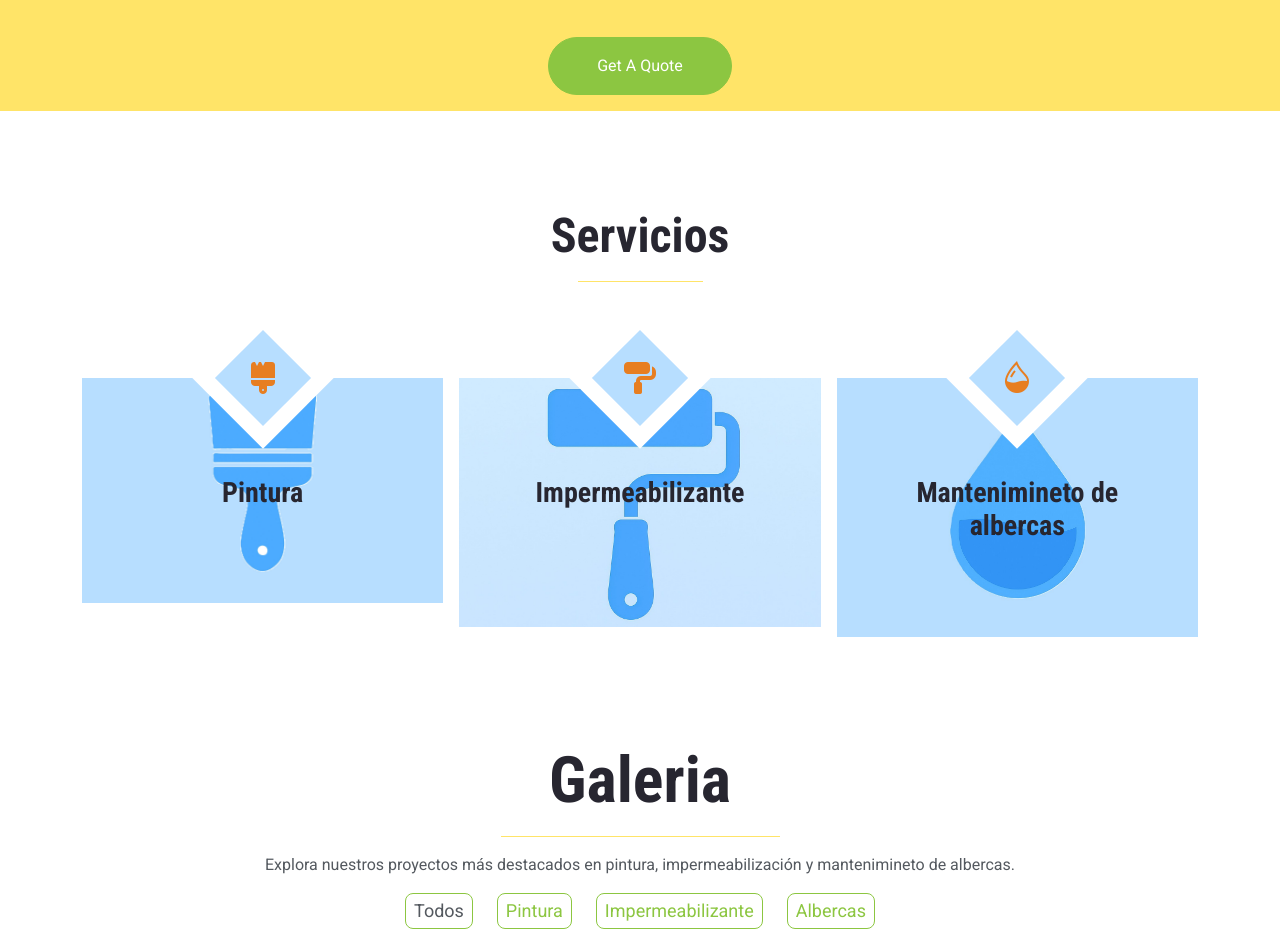
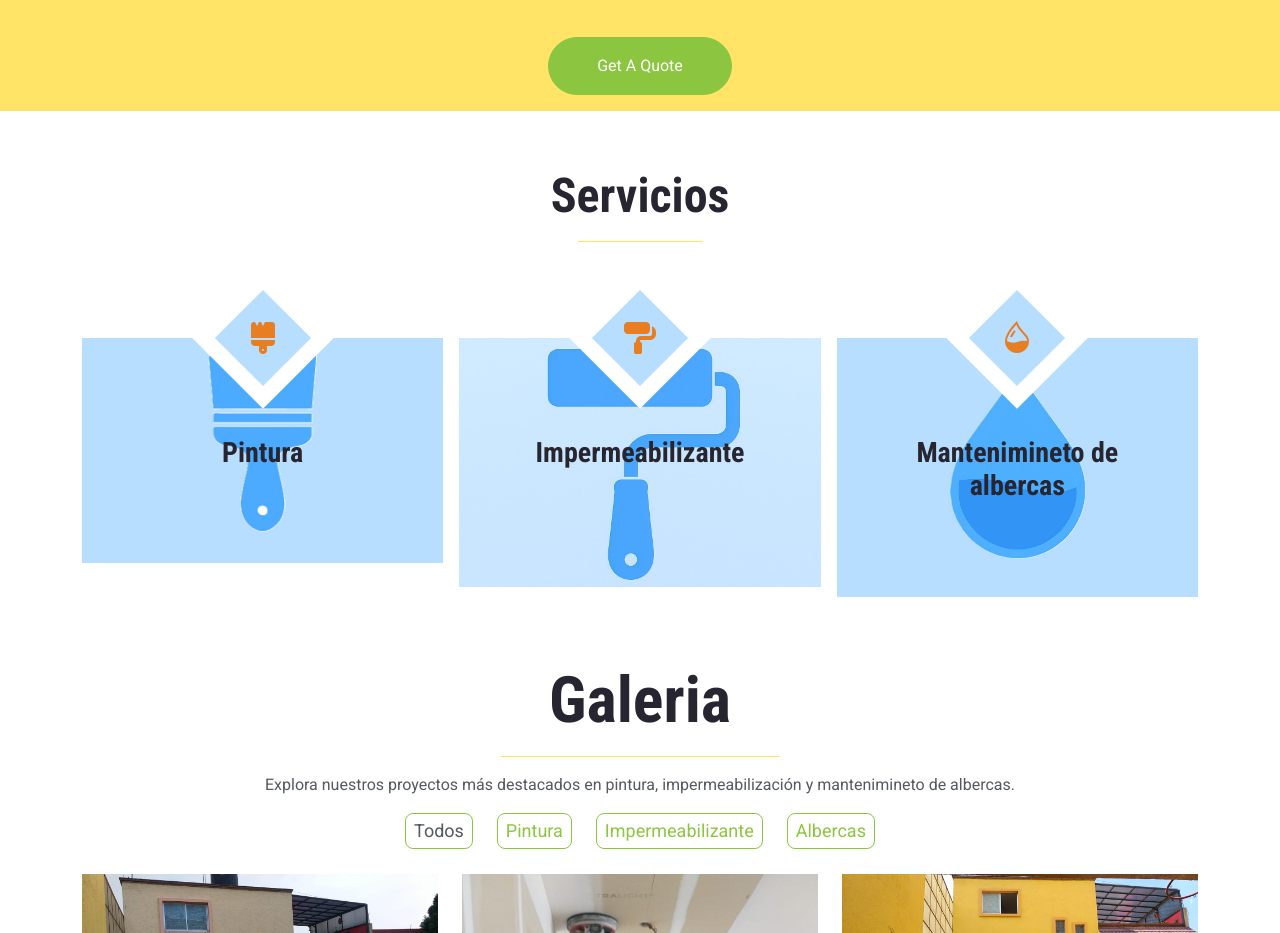
Before and after one commit to DvhDaniel/LosPintoresCDMX1, a plain HTML site: page index.html in a window 1280 px wide. Shown: the part 1544-2477 px from the top of the page. Drawn offline with nearby package versions, Linux system fonts and the light colour scheme; files that its build step writes are made by us from their sources; files whose address does not match are found by name.

Commit message:
servicios

```diff
--- a/index.html
+++ b/index.html
@@ -171,7 +171,7 @@
 </div>
     <!-- About End -->
  <!-- Services Start -->
-    <div id="servicios" class="container-fluid py-5">
+    <div id="servicios" class="container-fluid py-2">
         <div class="container py-5">
             <div class="text-center mx-auto mb-5" style="max-width: 500px;">
                 <h1 class="display-5">Servicios</h1>
```
